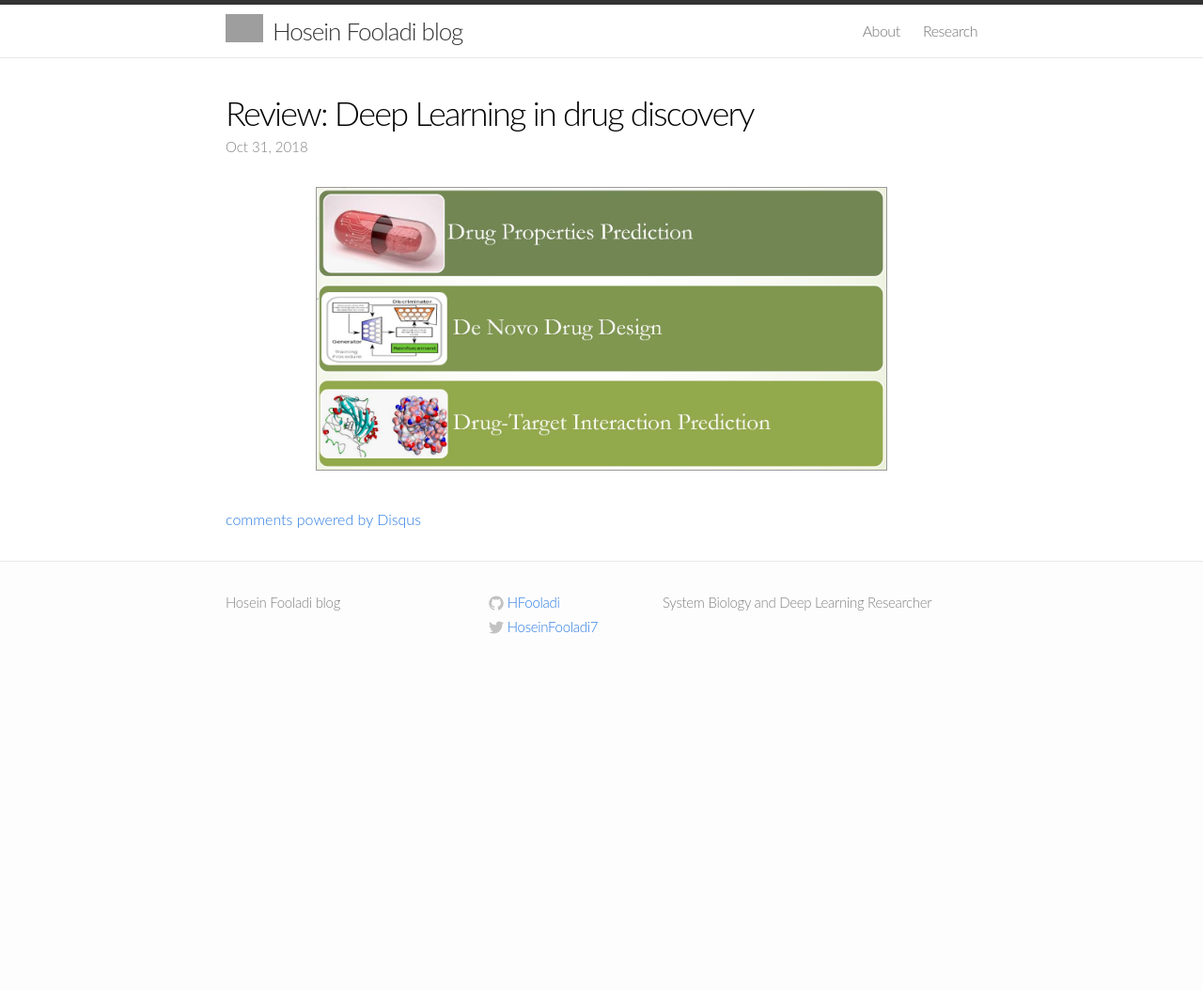
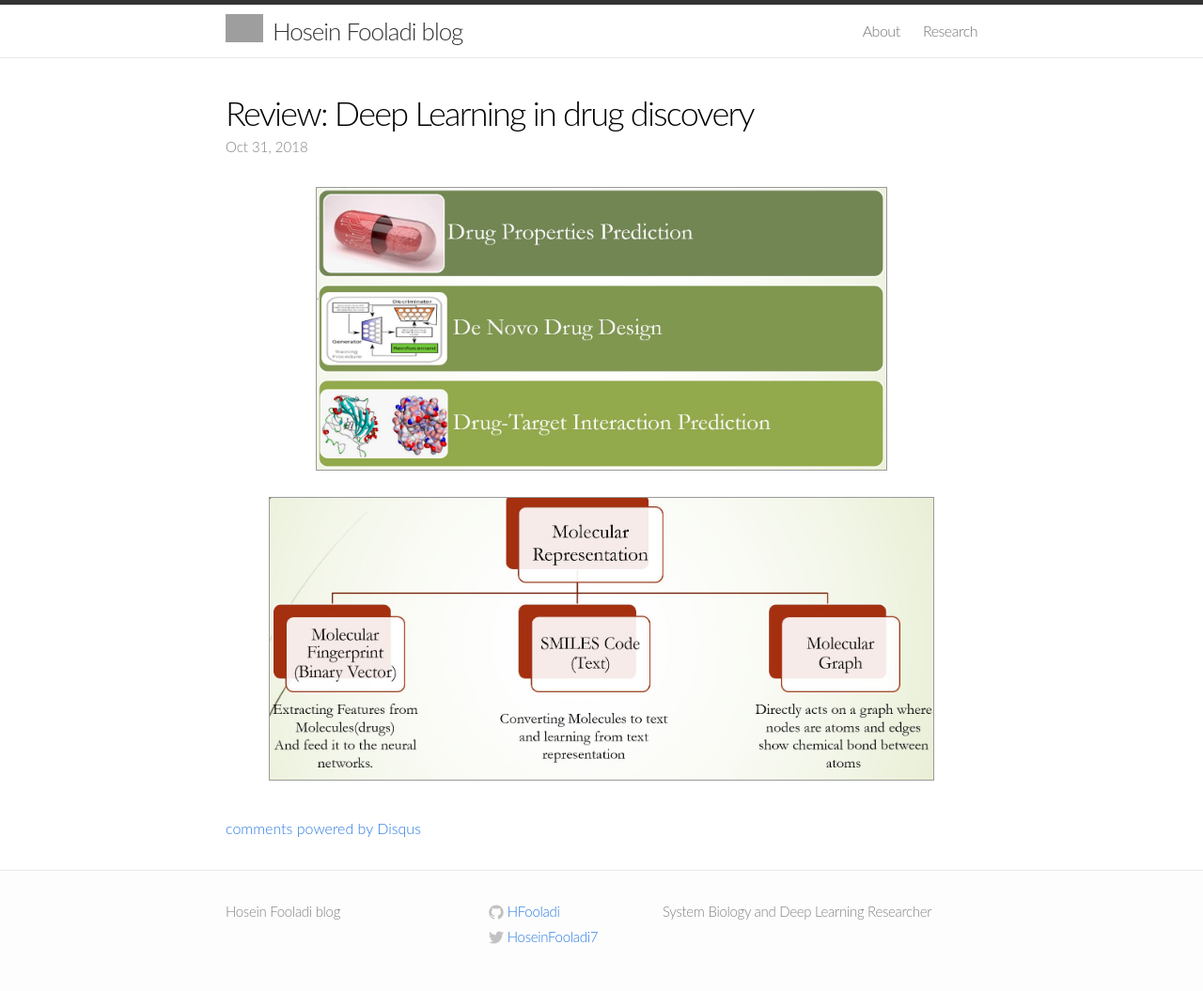
Before and after one commit to HFooladi/HFooladi.github.io, a Jekyll site: the page built from _posts/2018-10-31-Review_DL_Drug.md, in a window 1280 px wide. Shown: the whole page at 94% size. Built offline with Jekyll 4.4.1, drawn with Linux system fonts in a browser that asks for light colours; comment, search, counter and statistics services are not loaded; before the commit the page ends 900 px from its top, so only the background shows below that; grey boxes are pictures that could not be loaded.

Commit message:
Update 2018-10-31-Review_DL_Drug.md

```diff
--- a/_posts/2018-10-31-Review_DL_Drug.md
+++ b/_posts/2018-10-31-Review_DL_Drug.md
@@ -11,3 +11,9 @@ mathjax: false
 <div class="imgcap">
 <img src="/assets/Review_DL_Drug/AI_Drug.JPG" height="300">
 </div>
+
+
+
+<div class="imgcap">
+<img src="/assets/Review_DL_Drug/Representation.JPG" height="300">
+</div>
```
